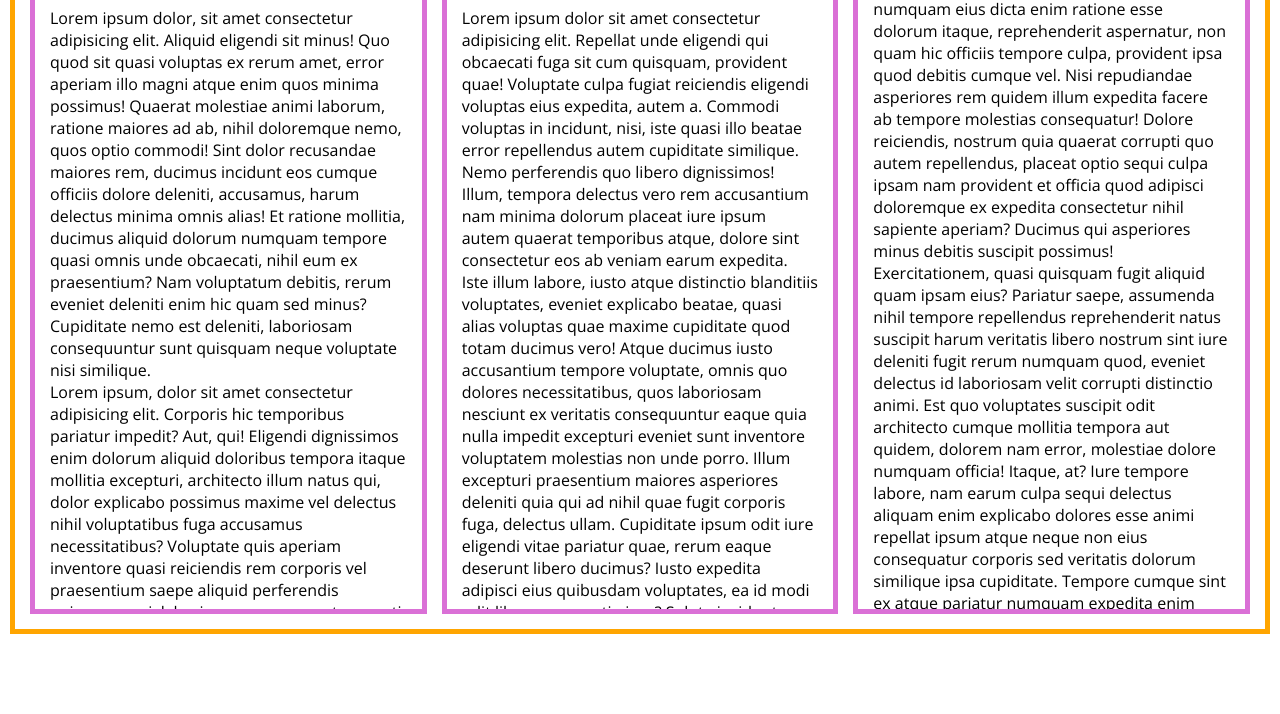
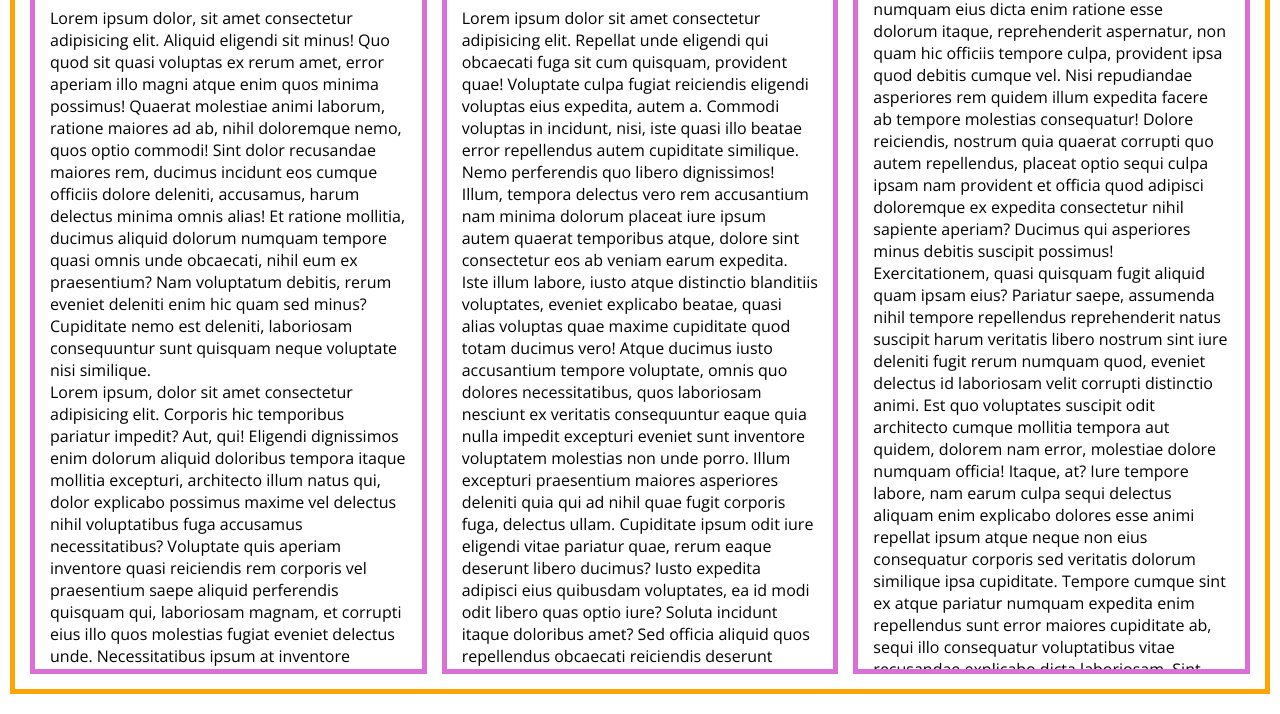
Before and after one commit to rrrrando/ta20html, a plain HTML site: page index.html in a window 1280 px wide. Shown: the part 96-810 px from the top of the page. Drawn offline with nearby package versions, Linux system fonts and the light colour scheme.

Commit message:
Fix margin

```diff
--- a/index.html
+++ b/index.html
@@ -19,10 +19,13 @@
             height: 100%;
         }
 
+        body {
+            padding: 10px;
+        }
+
         .container {
-            height: 90%;
+            height: 100%;
             border: orange 5px solid;
-            margin: 10px;
             display: flex;
             gap: 15px;
             padding: 15px;
```
